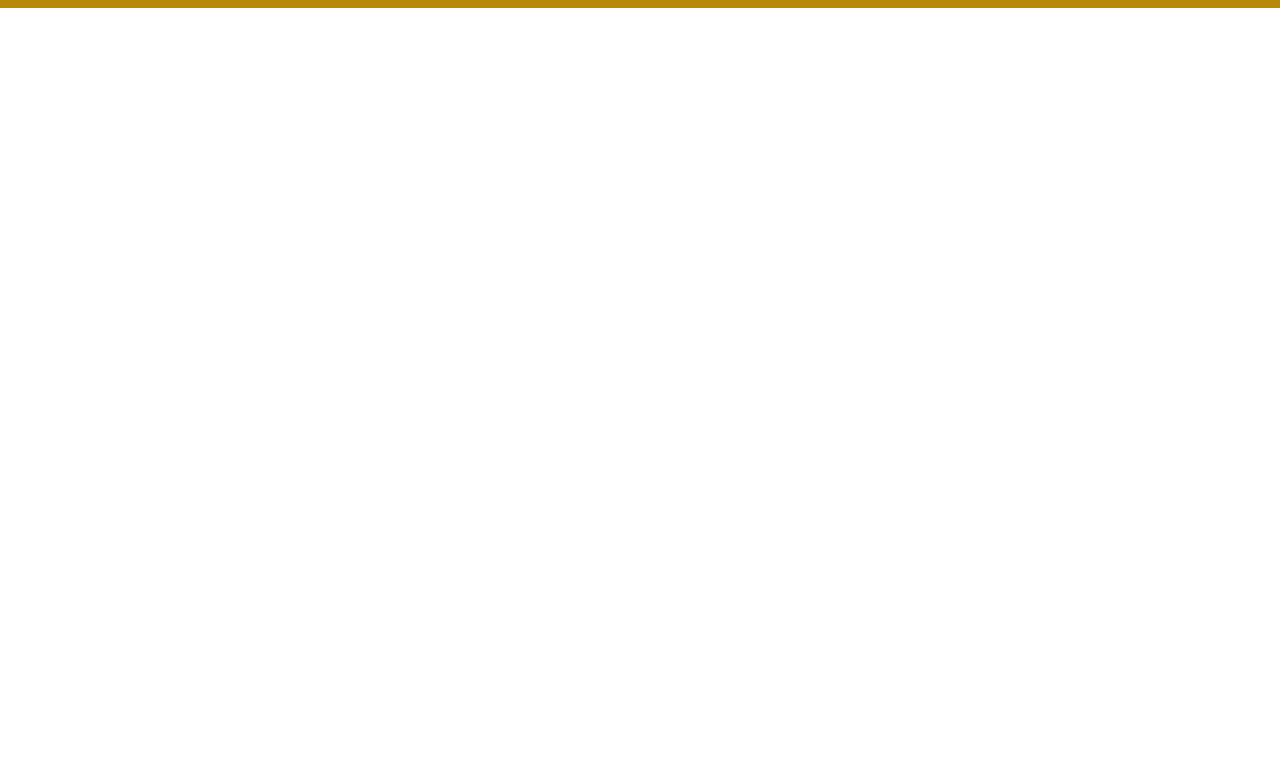
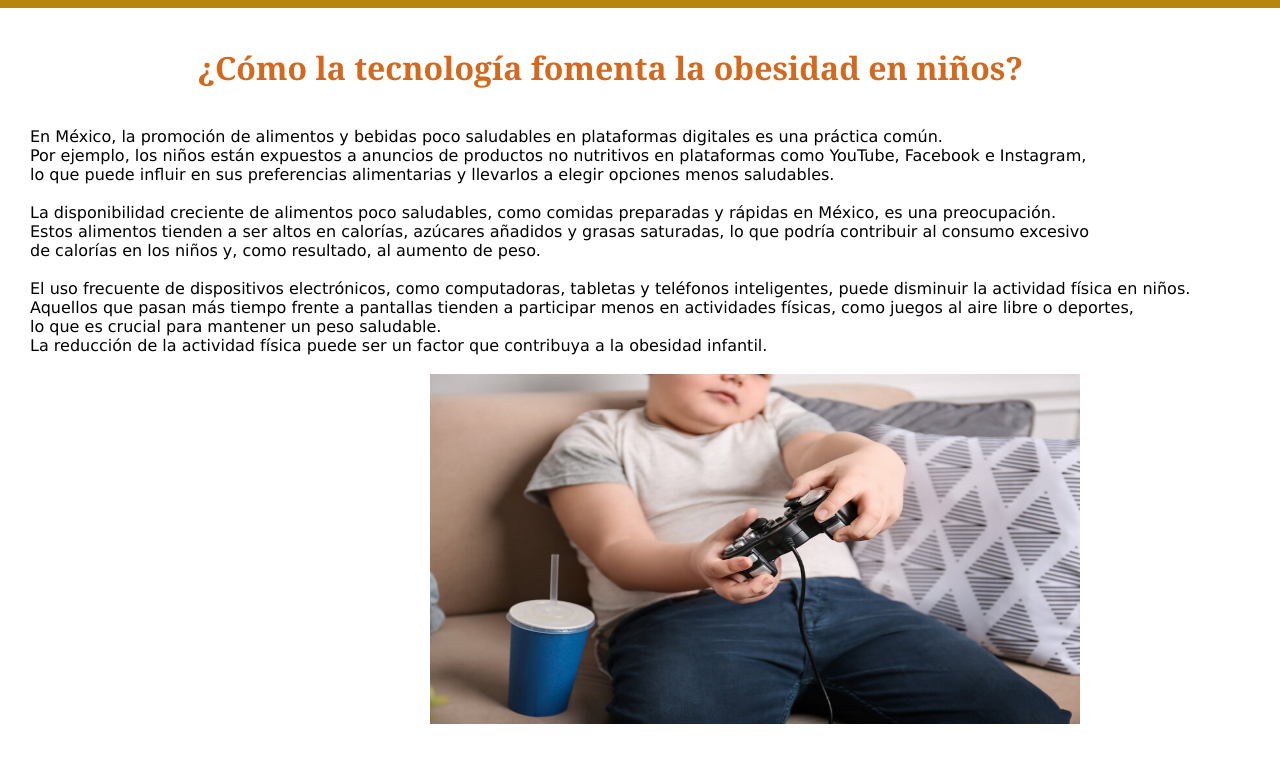
Before and after one commit to camila448859/PAIF, a plain HTML site: page pags/tecprob.html in a window 1280 px wide. Shown: the part 64-822 px from the top of the page. Before the commit the page ends 800 px from the top, so only its background shows below. Drawn offline with Linux system fonts and the light colour scheme.

Commit message:
tecproblema

```diff
--- a/pags/tecprob.html
+++ b/pags/tecprob.html
@@ -16,12 +16,35 @@
                 <ul class="indice">
                     <li><a href="./problema.html">Problema</a></li>
                     <li><a href="../index.html">Inicio</a></li>
-                    <li><a href="./pags/tecsol.html">¿Cómo la tecnología ayuda a resolver el problema?</a></li>
-                    <li><a href="./pags/estudio.html">Estudio estadistico</a></li>
-                    <li><a href="./pags/conclusiones.html">Conclusiones</a></li>
+                    <li><a href="./tecsol.html">¿Cómo la tecnología ayuda a resolver el problema?</a></li>
+                    <li><a href="./estudio.html">Estudio estadistico</a></li>
+                    <li><a href="./conclusiones.html">Conclusiones</a></li>
                 </ul>
             </div>
         </div>
     </nav>
+    <main>
+        <div class="conteiner">
+            <div class="problem">
+                <h1>¿Cómo la tecnología fomenta la obesidad en niños?</h1>
+                <br>
+                <br>
+                <p>En México, la promoción de alimentos y bebidas poco saludables en plataformas digitales es una práctica común.</p>
+                <p>Por ejemplo, los niños están expuestos a anuncios de productos no nutritivos en plataformas como YouTube, Facebook e Instagram,</p>
+                <p>lo que puede influir en sus preferencias alimentarias y llevarlos a elegir opciones menos saludables.</p>
+                <br>
+                <p>La disponibilidad creciente de alimentos poco saludables, como comidas preparadas y rápidas en México, es una preocupación.</p>
+                <p>Estos alimentos tienden a ser altos en calorías, azúcares añadidos y grasas saturadas, lo que podría contribuir al consumo excesivo</p>
+                <p>de calorías en los niños y, como resultado, al aumento de peso.</p>
+                <br>
+                <p>El uso frecuente de dispositivos electrónicos, como computadoras, tabletas y teléfonos inteligentes, puede disminuir la actividad física en niños.</p>
+                <p>Aquellos que pasan más tiempo frente a pantallas tienden a participar menos en actividades físicas, como juegos al aire libre o deportes,</p>
+                <p>lo que es crucial para mantener un peso saludable.</p>
+                <p>La reducción de la actividad física puede ser un factor que contribuya a la obesidad infantil.</p>
+                <br>
+                <img src="../img/niñogamer.jpg" width="650px" height="350px">
+            </div>
+        </div>
+    </main>
 </body>
 </html>
```
Also changed, not shown: pags/problema.html (+3 -3 lines), img/niñogamer.jpg (added).
